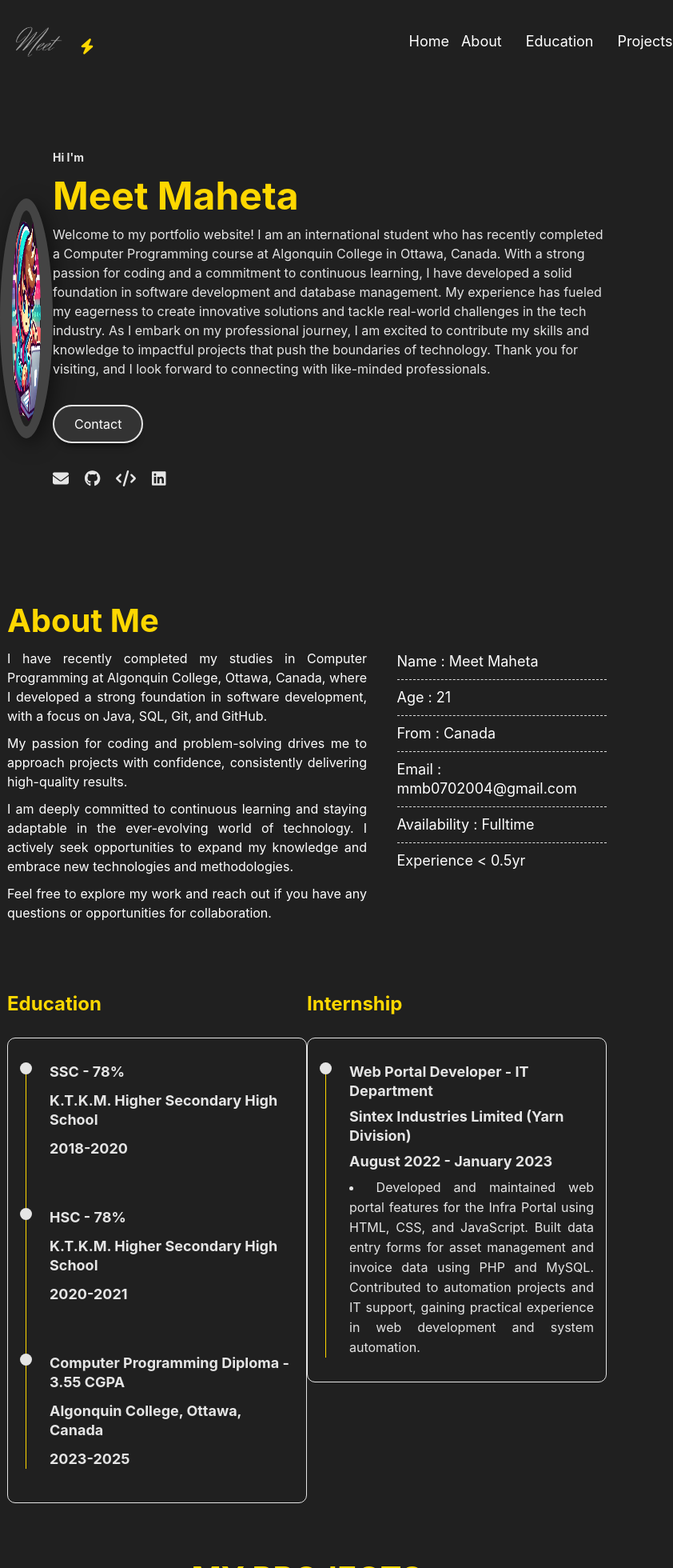
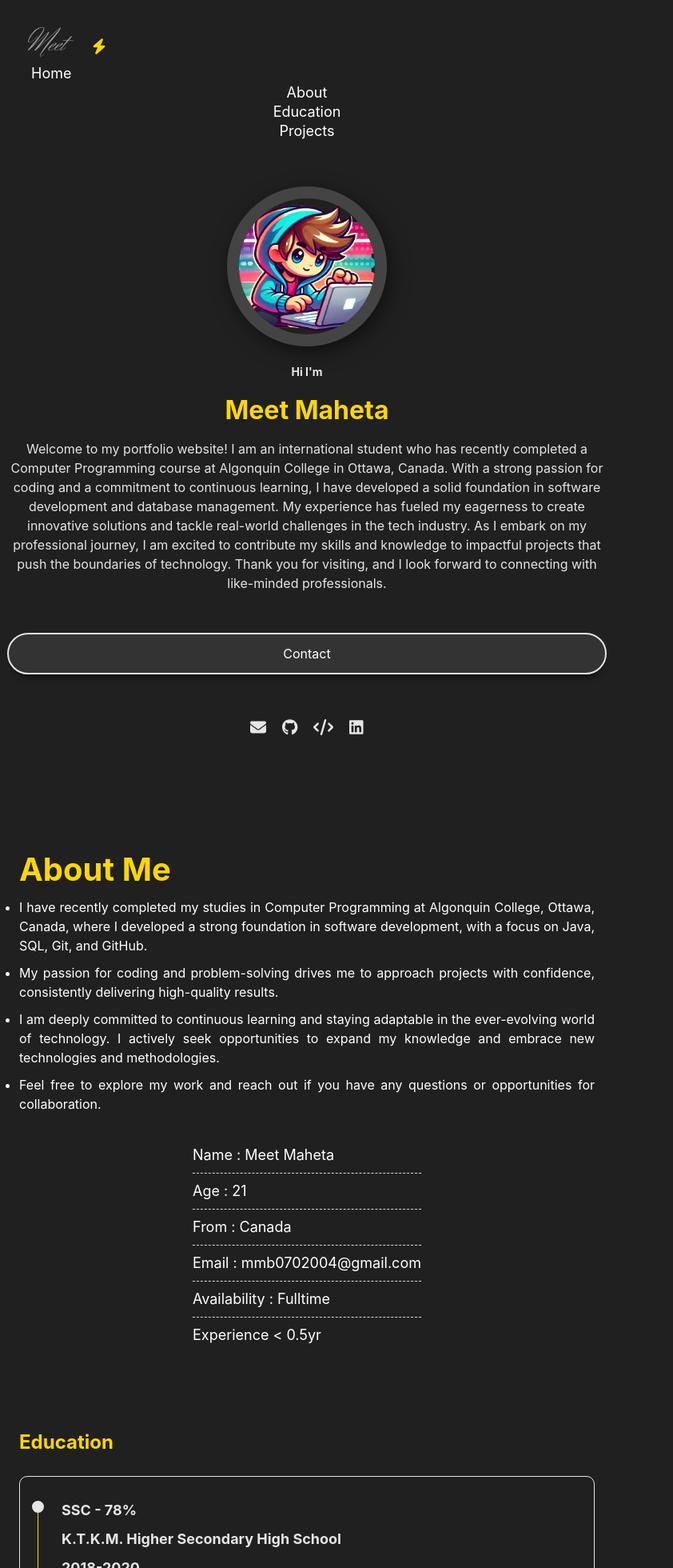
Before and after one commit to mmb0710/Meet-Maheta-Portfolio, a React (Create React App) app: page / in a window 768 px wide. Shown: the top 1960 px of the page at 80% size, 842 px wide, since content can reach past the window. Built offline with nearby package versions, Linux system fonts and the light colour scheme.

Commit message:
Updated source code for mobile screens

```diff
--- a/public/index.html
+++ b/public/index.html
@@ -2,7 +2,7 @@
 <html lang="en">
   <head>
     <meta charset="utf-8" />
-    <link rel="icon" href="%PUBLIC_URL%/favicon.ico" />
+    <link rel="icon" href="%PUBLIC_URL%/favicon.png" />
     <meta name="viewport" content="width=device-width, initial-scale=1" />
     <meta name="theme-color" content="#000000" />
     <meta
--- a/src/App.css
+++ b/src/App.css
@@ -547,50 +547,155 @@ profile-photo .img{
 
  /*------------------- Responsive Design on small screen -------------------*/
 
-/* Mobile Layout */
-@media only screen and (max-width: 576px) {
-  body {
-    font-size: 14px;
-    line-height: 22px;
+
+
+/* tablet layout */
+@media only screen and (min-width: 768px) and (max-width: 999px) {
+  .container {
+    width: 90%;
+    max-width: 750px;
+    padding: 0 15px;
+  }
+
+  .navbar {
+    width: 50%;
   }
 
   .FirstElement {
-    padding-top: 1.5rem;
+    flex-direction: column;
+    align-items: center;
+    padding-top: 3rem;
+  }
+
+  .FirstElement .profile-photo {
+    width: 250px;
+    height: 250px;
+    margin-bottom: 30px;
+  }
+
+  .profile-text {
+    text-align: center;
+  }
+
+  .profile-text h1 {
+    font-size: 2.5rem;
+  }
+
+  .about {
+    flex-direction: column;
+  }
+
+  .about-content, .about-skills {
+    flex-basis: 100%;
+    margin-bottom: 30px;
+  }
+
+  .education-content .row {
+    flex-direction: column;
+    height: auto;
+    margin-bottom: 100px;
+  }
+
+  .education-content .row .education,
+  .education-content .row .internship {
+    flex: 0 0 100%;
+    max-width: 100%;
+    margin-bottom: 30px;
+  }
+
+  .project {
+    flex-basis: 48%;
+    max-width: 48%;
+  }
+}
+
+@media only screen and (max-width: 768px) {
+  .container {
+    width: 100%;
+    padding: 0 15px;
+  }
+
+  .header {
+    flex-direction: column;
+    align-items: flex-start;
+  }
+
+  .navbar {
+    width: 100%;
+    flex-direction: column;
+    display: none;
+  }
+
+  .navbar.active {
+    display: flex;
+  }
+
+  .navbar li {
+    margin: 10px 0;
+  }
+
+  .menu_icon {
+    display: block;
+    position: absolute;
+    top: 25px;
+    right: 15px;
+  }
+
+  .FirstElement {
+    flex-direction: column;
+    padding-top: 2rem;
   }
 
   .FirstElement .profile-photo {
     width: 200px;
     height: 200px;
+    margin-bottom: 20px;
+  }
+
+  .profile-text {
+    text-align: center;
   }
 
   .profile-text h1 {
     font-size: 2rem;
   }
 
-  .profile-text p {
-    font-size: 14px;
-  }
-
-  .projects {
-    gap: 15px;
+  .profile-text .social {
+    justify-content: center;
   }
 
   .about {
     flex-direction: column;
   }
 
-  .about-skills ul li {
-    font-size: 16px;
+  .about-content, .about-skills {
+    flex-basis: 100%;
   }
 
-  .footer {
-    padding: 10px;
+  .education-content .row {
+    flex-direction: column;
+    height: auto;
+    margin-bottom: 50px;
+  }
+
+  .education-content .row .education,
+  .education-content .row .internship {
+    flex: 0 0 100%;
+    max-width: 100%;
+  }
+
+  .projects {
+    flex-direction: column;
+  }
+
+  .project {
+    max-width: 100%;
+    margin-bottom: 20px;
+  }
+
+  .btn-group .btn {
+    display: block;
+    width: 100%;
+    margin-bottom: 10px;
   }
 }
-
-/* tablet layout */
-@media only screen and (min-width:768px) and (max-width:999px){
-  .container{
-    width: 750px;
-  }
-}
```
Also changed, not shown: 1 other file (tests, documents, lock files or other folders).
